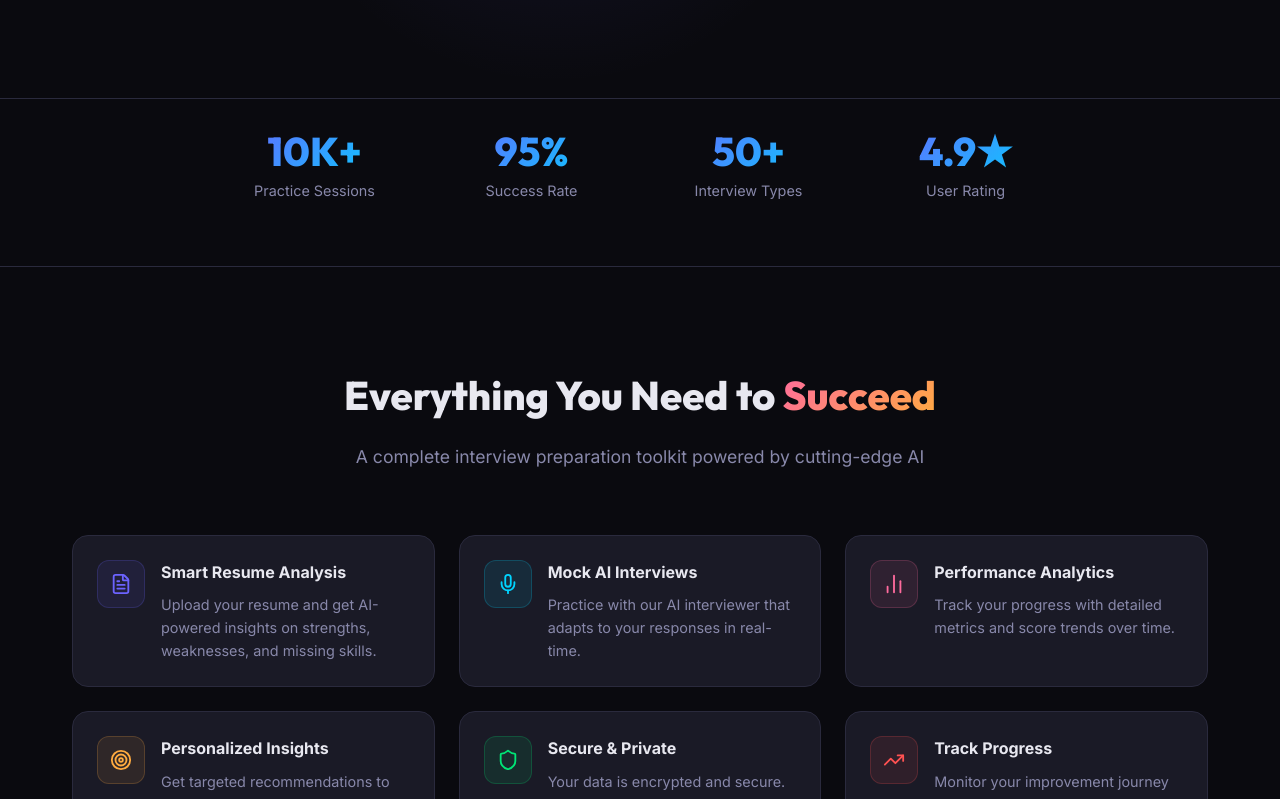
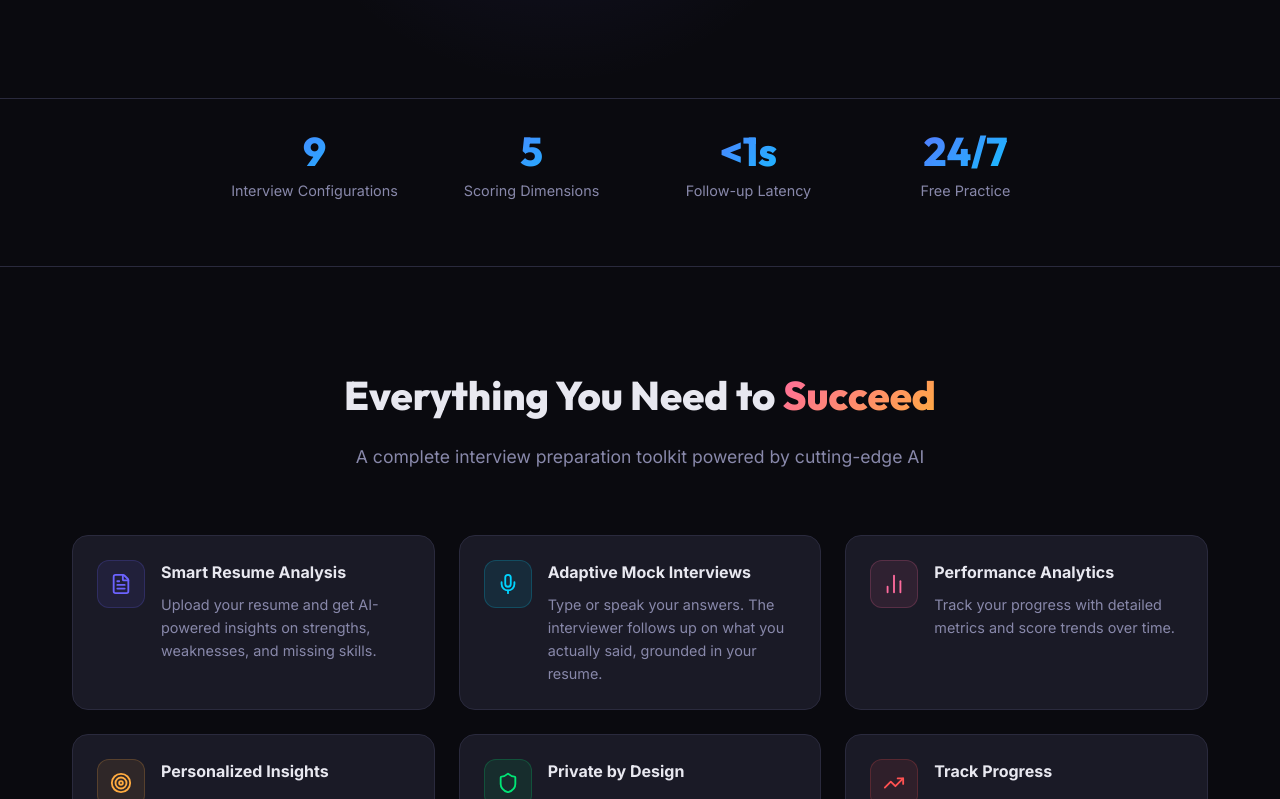
Before and after one commit to iraagarg/Interview-Prep-project, a React (Vite) app in the folder client/: page / in a window 1280 px wide. Shown: the part 581-1380 px from the top of the page. Built offline with nearby package versions, Linux system fonts and the light colour scheme; no server answers.

Commit message:
Landing: replace made-up stats with real product facts

```diff
--- a/client/src/pages/Landing.jsx
+++ b/client/src/pages/Landing.jsx
@@ -1,20 +1,21 @@
 import { Link } from 'react-router-dom';
-import { Brain, Zap, BarChart2, FileText, ChevronRight, Star, Shield, Mic, Target, TrendingUp } from 'lucide-react';
+import { Brain, Zap, BarChart2, FileText, ChevronRight, Shield, Mic, Target, TrendingUp } from 'lucide-react';
 
 const features = [
   { icon: FileText, title: 'Smart Resume Analysis', desc: 'Upload your resume and get AI-powered insights on strengths, weaknesses, and missing skills.', color: '#6c63ff' },
-  { icon: Mic, title: 'Mock AI Interviews', desc: 'Practice with our AI interviewer that adapts to your responses in real-time.', color: '#00d4ff' },
+  { icon: Mic, title: 'Adaptive Mock Interviews', desc: 'Type or speak your answers. The interviewer follows up on what you actually said, grounded in your resume.', color: '#00d4ff' },
   { icon: BarChart2, title: 'Performance Analytics', desc: 'Track your progress with detailed metrics and score trends over time.', color: '#ff6b9d' },
   { icon: Target, title: 'Personalized Insights', desc: 'Get targeted recommendations to improve your weakest interview areas.', color: '#ffab40' },
-  { icon: Shield, title: 'Secure & Private', desc: 'Your data is encrypted and secure. We never share your interview data.', color: '#00e676' },
+  { icon: Shield, title: 'Private by Design', desc: 'Passwords are hashed with bcrypt, every request is token-authenticated, and your sessions are visible only to you.', color: '#00e676' },
   { icon: TrendingUp, title: 'Track Progress', desc: 'Monitor your improvement journey from your first to your latest interview.', color: '#ff5252' },
 ];
 
+// Facts about the product itself (no invented usage numbers)
 const stats = [
-  { value: '10K+', label: 'Practice Sessions' },
-  { value: '95%', label: 'Success Rate' },
-  { value: '50+', label: 'Interview Types' },
-  { value: '4.9★', label: 'User Rating' },
+  { value: '9', label: 'Interview Configurations' },
+  { value: '5', label: 'Scoring Dimensions' },
+  { value: '<1s', label: 'Follow-up Latency' },
+  { value: '24/7', label: 'Free Practice' },
 ];
 
 const Landing = () => {
@@ -31,7 +32,7 @@ const Landing = () => {
         background: 'rgba(10,10,15,0.8)',
         borderBottom: '1px solid var(--color-border)',
       }}>
-        <div style={{
+        <div className="landing-header" style={{
           maxWidth: 1200,
           margin: '0 auto',
           padding: '0 2rem',
@@ -65,10 +66,10 @@ const Landing = () => {
             </span>
           </div>
           <div style={{ display: 'flex', gap: '1rem', alignItems: 'center' }}>
-            <Link to="/login" className="btn-secondary" style={{ padding: '0.6rem 1.25rem', fontSize: '0.9rem' }}>
+            <Link to="/login" className="btn-secondary hide-mobile" style={{ padding: '0.6rem 1.25rem', fontSize: '0.9rem' }}>
               Login
             </Link>
-            <Link to="/register" className="btn-primary" style={{ padding: '0.6rem 1.25rem', fontSize: '0.9rem' }}>
+            <Link to="/register" className="btn-primary" style={{ padding: '0.6rem 1.25rem', fontSize: '0.9rem', whiteSpace: 'nowrap' }}>
               Get Started <ChevronRight size={16} />
             </Link>
           </div>
@@ -155,7 +156,7 @@ const Landing = () => {
 
       {/* Stats */}
       <section style={{ padding: '2rem 0 4rem', borderTop: '1px solid var(--color-border)', borderBottom: '1px solid var(--color-border)' }}>
-        <div style={{ maxWidth: 900, margin: '0 auto', padding: '0 2rem', display: 'grid', gridTemplateColumns: 'repeat(4, 1fr)', gap: '2rem' }}>
+        <div className="rgrid-2" style={{ maxWidth: 900, margin: '0 auto', padding: '0 2rem', display: 'grid', gridTemplateColumns: 'repeat(4, 1fr)', gap: '2rem' }}>
           {stats.map(stat => (
             <div key={stat.label} style={{ textAlign: 'center' }}>
               <div style={{
@@ -197,7 +198,7 @@ const Landing = () => {
             </p>
           </div>
 
-          <div style={{ display: 'grid', gridTemplateColumns: 'repeat(auto-fit, minmax(320px, 1fr))', gap: '1.5rem' }}>
+          <div style={{ display: 'grid', gridTemplateColumns: 'repeat(auto-fit, minmax(min(320px, 100%), 1fr))', gap: '1.5rem' }}>
             {features.map((feature, i) => {
               const Icon = feature.icon;
               return (
```
